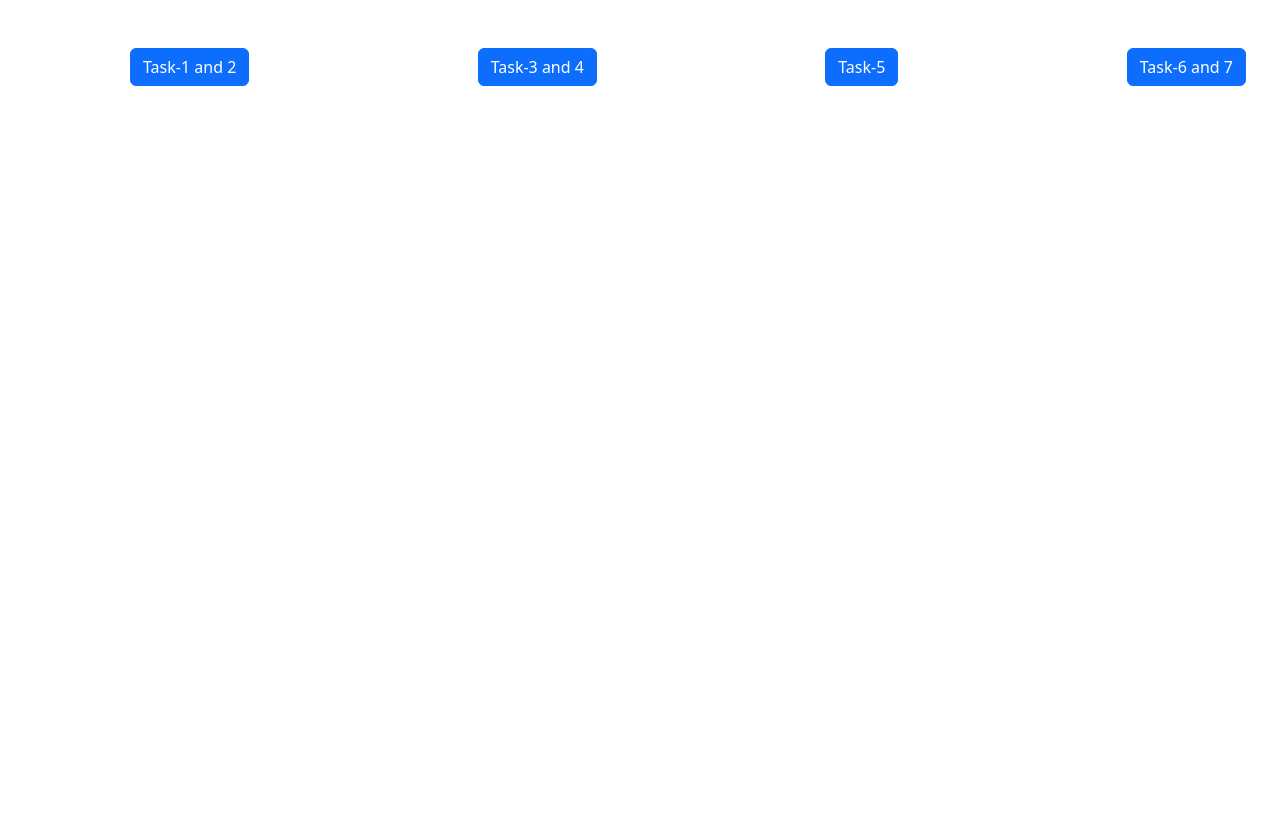
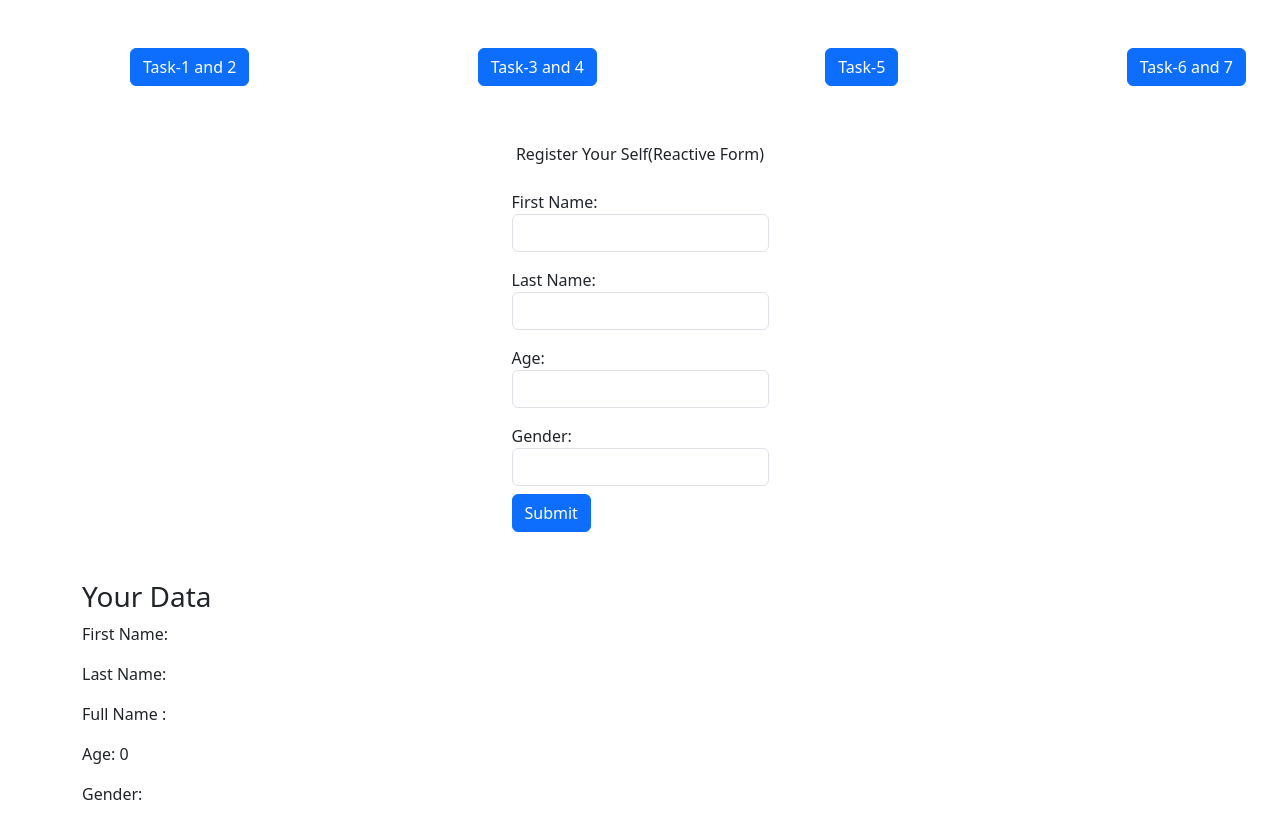
Before and after one commit to jenish-devmurari/bacancy-angular-training, an Angular app: page /task-six-seven in a window 1280 px wide. Before the commit the page ends 800 px from the top, so only its background shows below. Built offline with nearby package versions, Linux system fonts and the light colour scheme.

Commit message:
in progress

```diff
--- a/src/app/task-five/task-five/task-five.component.ts
+++ b/src/app/task-five/task-five/task-five.component.ts
@@ -15,7 +15,7 @@ export class TaskFiveComponent {
     gender: signal('')
   }
 
-  public fullName = computed(() => this.user.firstName() + " " + this.user.lastName())
+  public fullName = computed(() => this.user.firstName() + " " + this.user.lastName());
 
   public submitForm(form: NgForm): void {
     if (form.valid) {
--- a/src/app/task-six-and-seven/task-six-and-seven/task-six-and-seven.component.html
+++ b/src/app/task-six-and-seven/task-six-and-seven/task-six-and-seven.component.html
@@ -0,0 +1,57 @@
+<div class="container mt-2">
+    <div class="text mb-2 text-center">Register Your Self(Reactive Form)</div>
+    <div class="d-flex align-content-center justify-content-center">
+        <form (ngSubmit)="onSubmit()" [formGroup]="registerForm">
+            <div class="form-group mt-3">
+                <label for="firstName">First Name:</label>
+                <input type="text" id="firstName" name="firstName" class="form-control" formControlName="firstName">
+                <span
+                    *ngIf="registerForm.get('firstName')?.errors?.['required'] && (registerForm.get('firstName')?.dirty || registerForm.get('firstName')?.touched)"
+                    class="text-danger"> First Name is
+                    required
+                </span>
+            </div>
+            <div class="form-group mt-3">
+                <label for="lastName">Last Name:</label>
+                <input type="text" id="lastName" name="lastName" class="form-control" formControlName="lastName">
+                <span
+                    *ngIf="registerForm.get('lastName')?.errors?.['required'] && (registerForm.get('lastName')?.dirty || registerForm.get('lastName')?.touched)"
+                    class="text-danger"> Last Name is
+                    required
+                </span>
+            </div>
+            <div class="form-group mt-3">
+                <label for="age">Age:</label>
+                <input type="number" id="age" name="age" class="form-control" formControlName="age">
+                <span
+                    *ngIf="registerForm.get('age')?.errors?.['required'] && (registerForm.get('age')?.dirty || registerForm.get('age')?.touched)"
+                    class="text-danger"> Age is
+                    required
+                </span>
+            </div>
+            <div class="form-group mt-3">
+                <label for="gender">Gender:</label>
+                <select id="gender" name="gender" class="form-control" formControlName="gender">
+                    <option value="male">Male</option>
+                    <option value="female">Female</option>
+                    <option value="other">Other</option>
+                </select>
+                <span
+                    *ngIf="registerForm.get('gender')?.errors?.['required'] && (registerForm.get('gender')?.dirty || registerForm.get('gender')?.touched)"
+                    class="text-danger"> Gender is
+                    required
+                </span>
+            </div>
+            <button type="submit" class="btn btn-primary mt-2 ">Submit</button>
+        </form>
+    </div>
+</div>
+
+<div class="container mt-5">
+    <h3> Your Data</h3>
+    <p>First Name: {{ firstName() }}</p>
+    <p>Last Name: {{ lastName() }}</p>
+    <p>Full Name : {{fullName()}}</p>
+    <p>Age: {{ age() }}</p>
+    <p>Gender: {{ gender() }}</p>
+</div>
--- a/src/app/task-six-and-seven/task-six-and-seven/task-six-and-seven.component.ts
+++ b/src/app/task-six-and-seven/task-six-and-seven/task-six-and-seven.component.ts
@@ -1,4 +1,5 @@
-import { Component, OnInit } from '@angular/core';
+import { Component, OnInit, Signal, WritableSignal, computed, effect, signal } from '@angular/core';
+import { FormControl, FormGroup, Validators } from '@angular/forms';
 
 @Component({
   selector: 'app-task-six-and-seven',
@@ -7,7 +8,53 @@ import { Component, OnInit } from '@angular/core';
 })
 export class TaskSixAndSevenComponent implements OnInit {
 
+  public registerForm !: FormGroup;
+  public firstName: WritableSignal<string> = signal('');
+  public lastName: WritableSignal<string> = signal('');
+  public gender: WritableSignal<string> = signal('');
+  public age: WritableSignal<number> = signal(0);
+  public fullName: Signal<string> = computed(() => this.firstName() + " " + this.lastName())
+
+  constructor() {
+    effect((values) => {
+      console.log("New updated value: ", this.firstName(), this.lastName(), this.age(), this.gender());
+    }
+    )
+  }
+
   ngOnInit(): void {
+    this.initializeForm();
+    this.handleValueChanges();
+  }
 
+  public initializeForm(): void {
+    this.registerForm = new FormGroup({
+      firstName: new FormControl(null, Validators.required),
+      lastName: new FormControl(null, Validators.required),
+      gender: new FormControl(null, Validators.required),
+      age: new FormControl(null, Validators.required)
+    })
   }
+
+  public onSubmit(): void {
+    if (this.registerForm.valid) {
+      alert(`submitted ${this.firstName()
+        } ${this.lastName()} ${this.age()} ${this.gender()}`);
+      this.registerForm.reset();
+    } else {
+      alert("Please fill up form");
+    }
+  }
+
+  public handleValueChanges(): void {
+    this.registerForm.valueChanges.forEach(values => {
+      debugger
+      console.log(values)
+      this.firstName.set(values.firstName);
+      this.lastName.set(values.lastName);
+      this.gender.set(values.gender);
+      this.age.set(values.age);
+    });
+  }
+
 }
```
